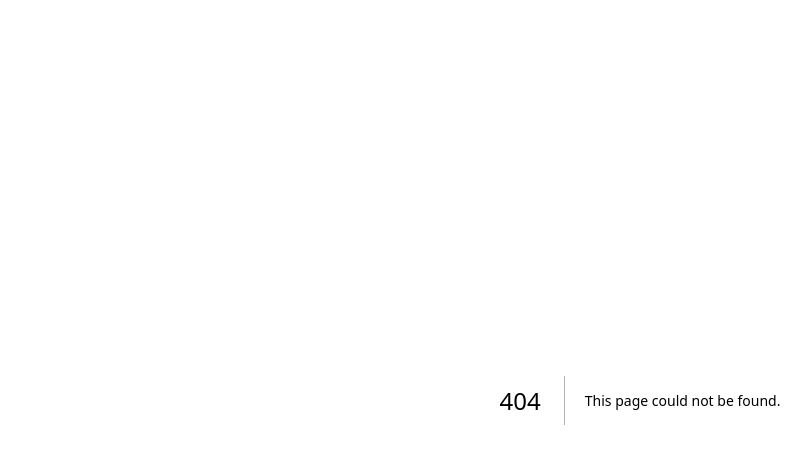
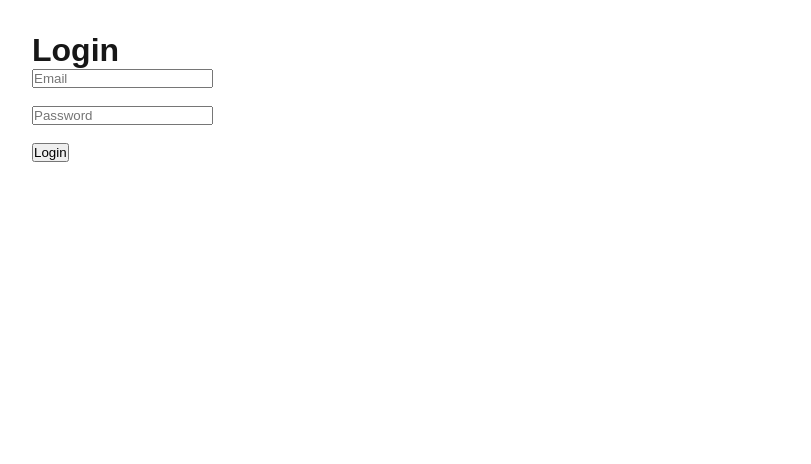
Before and after one commit to fieldm507/email-ai-agent, a Next.js app: page /login in a window 1280 px wide. Before the commit this address had no page. Shown: the top 464 px of the page, without its empty margins (0-811 px from the left). Built offline with nearby package versions, Linux system fonts and the light colour scheme.

Commit message:
Added login and signup pages

```diff
--- /dev/null
+++ b/lib/subabaseClient.ts
@@ -0,0 +1,6 @@
+import { createClient } from '@supabase/supabase-js'
+
+const supabaseUrl = process.env.NEXT_PUBLIC_SUPABASE_URL as string;
+const supabaseKey = process.env.NEXT_PUBLIC_SUPABASE_ANON_KEY as string;
+
+export const supabase = createClient(supabaseUrl, supabaseKey);
--- /dev/null
+++ b/pages/login.tsx
@@ -0,0 +1,57 @@
+// pages/login.tsx
+import { useState } from 'react'
+import { supabase } from '../lib/supabaseClient'
+import { useRouter } from 'next/router'
+
+export default function LoginPage() {
+  const router = useRouter()
+  const [email, setEmail] = useState('')
+  const [password, setPassword] = useState('')
+  const [error, setError] = useState('')
+  const [loading, setLoading] = useState(false)
+
+  const handleLogin = async (e: React.FormEvent) => {
+    e.preventDefault()
+    setLoading(true)
+    setError('')
+
+    const { error } = await supabase.auth.signInWithPassword({
+      email,
+      password,
+    })
+
+    if (error) {
+      setError(error.message)
+    } else {
+      router.push('/dashboard') // Redirect to dashboard after login
+    }
+
+    setLoading(false)
+  }
+
+  return (
+    <div style={{ padding: '2rem' }}>
+      <h1>Login</h1>
+      <form onSubmit={handleLogin}>
+        <input
+          type="email"
+          placeholder="Email"
+          value={email}
+          onChange={e => setEmail(e.target.value)}
+          required
+        /><br /><br />
+        <input
+          type="password"
+          placeholder="Password"
+          value={password}
+          onChange={e => setPassword(e.target.value)}
+          required
+        /><br /><br />
+        <button type="submit" disabled={loading}>
+          {loading ? 'Logging in…' : 'Login'}
+        </button>
+        {error && <p style={{ color: 'red' }}>{error}</p>}
+      </form>
+    </div>
+  )
+}
```
Also changed, not shown: package.json (+5 -4 lines), 1 other file (tests, documents, lock files or other folders).
